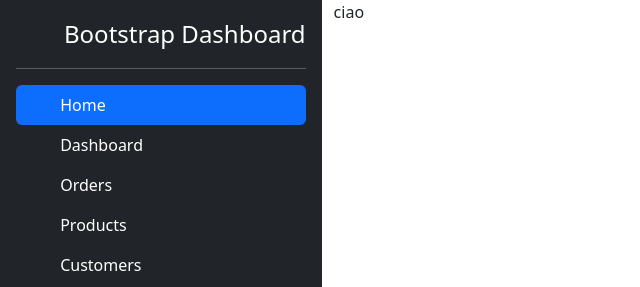
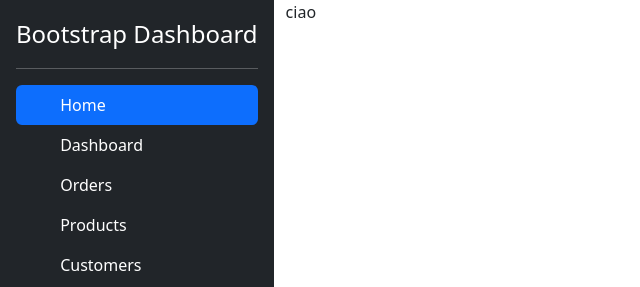
Before and after one commit to gianluigiricciolio/html-css-bootstrap-dashboard, a plain HTML site: page index.html in a window 1280 px wide. Shown: the top 287 px of the page, without its empty margins (0-640 px from the left). Drawn offline with nearby package versions, Linux system fonts and the light colour scheme.

Commit message:
[UPD] styled sidebar

```diff
--- a/index.html
+++ b/index.html
@@ -8,7 +8,7 @@
     <title>Document</title>
 </head>
 <body>
-
+    <!-- viewport -->
     <div class="vh-100 vw-100">
         <header>
             <!-- bootstrap navbar component -->
@@ -43,8 +43,7 @@
             <!-- sidebar -->
             <div class="d-none d-md-flex vh-100 flex-column flex-shrink-0 p-3 text-white bg-dark"">
                 <a href="/" class="d-flex align-items-center mb-3 mb-md-0 me-md-auto text-white text-decoration-none">
-                  <svg class="bi me-2" width="40" height="32"><use xlink:href="#bootstrap"></use></svg>
-                  <span class="fs-4">Bootstrap Dashboard</span>
+                  <span class="fs-4 text-center">Bootstrap Dashboard</span>
                 </a>
                 <hr>
                 <ul class="nav nav-pills flex-column mb-4">
```
